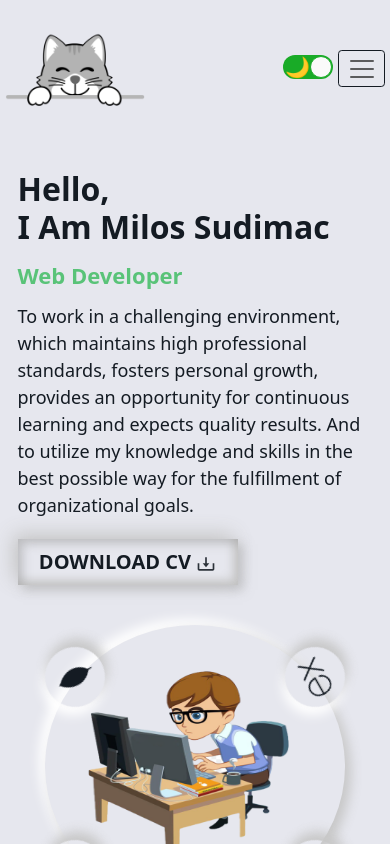
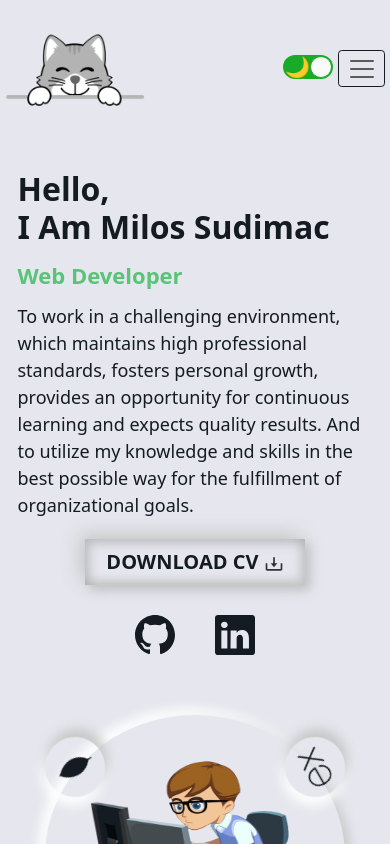
Before and after one commit to MiIos1988/Portfolio-react, a React (Create React App) app: page / in a window 390 px wide. Shown: the top 844 px of the page. Built offline with nearby package versions, Linux system fonts and the light colour scheme.

Commit message:
Add social icon

```diff
--- a/src/components/HeroComponent/HeroComponent.jsx
+++ b/src/components/HeroComponent/HeroComponent.jsx
@@ -3,6 +3,9 @@ import { FaNodeJs, FaReact } from "react-icons/fa";
 import { DiMongodb } from "react-icons/di";
 import { SiExpress } from "react-icons/si";
 import { BiDownload } from "react-icons/bi";
+import { BsLinkedin } from "react-icons/bs";
+import { BsGithub } from "react-icons/bs";
+
 import "animate.css";
 
 const HeroComponent = () => {
@@ -25,6 +28,16 @@ const HeroComponent = () => {
           DOWNLOAD CV{" "}
           <BiDownload className="animate__animated animate__flash animate__infinite animate__slow" />
         </button>
+        <div className="iconSocial">
+          <a href="https://github.com/VojvodaMilos" target="_blank">
+            <BsGithub />
+          </a>
+          <a href="https://github.com/VojvodaMilos" target="_blank">
+            <BsLinkedin />
+          </a>
+        </div>
+
+
       </div>
       <div className="d-flex justify-content-center">
         <div className="heroDiv d-flex align-items-center justify-content-center">
--- a/src/components/HeroComponent/hero.scss
+++ b/src/components/HeroComponent/hero.scss
@@ -2,9 +2,11 @@
   margin-top: 100px;
   width: 100%;
 
-  & > div {
+  &>div {
     width: 50%;
   }
+
+
 
   .heroDiv {
     width: 100%;
@@ -47,7 +49,7 @@
     .heroIcon {
       font-size: 11rem;
 
-      li > svg {
+      li>svg {
         border-radius: 50%;
         padding: 10px;
         box-shadow: 6px 6px 12px var(--shadow-one),
@@ -55,6 +57,7 @@
         animation: rotate360 4s ease-in-out infinite;
 
         @keyframes rotate360 {
+
           0%,
           100% {
             transform: rotate(0deg);
@@ -114,6 +117,21 @@
     box-shadow: 6px 6px 12px var(--text-color-hello),
       -6px -6px 12px var(--shadow-two) !important;
   }
+
+  .iconSocial {
+
+    // width: 220px;
+    a {
+
+      svg {
+        font-size: 4rem;
+        color: var(--text-color);
+        margin: 2rem;
+      }
+
+    }
+
+  }
 }
 
 @media (max-width: 1400px) {
@@ -147,6 +165,14 @@
       p {
         padding-right: 0;
       }
+
+      button {
+        margin: auto;
+      }
+
+      .iconSocial {
+        text-align: center;
+      }
     }
 
     .heroDiv {
```
Also changed, not shown: src/assets/img/icon/linkedin.webp (added).
